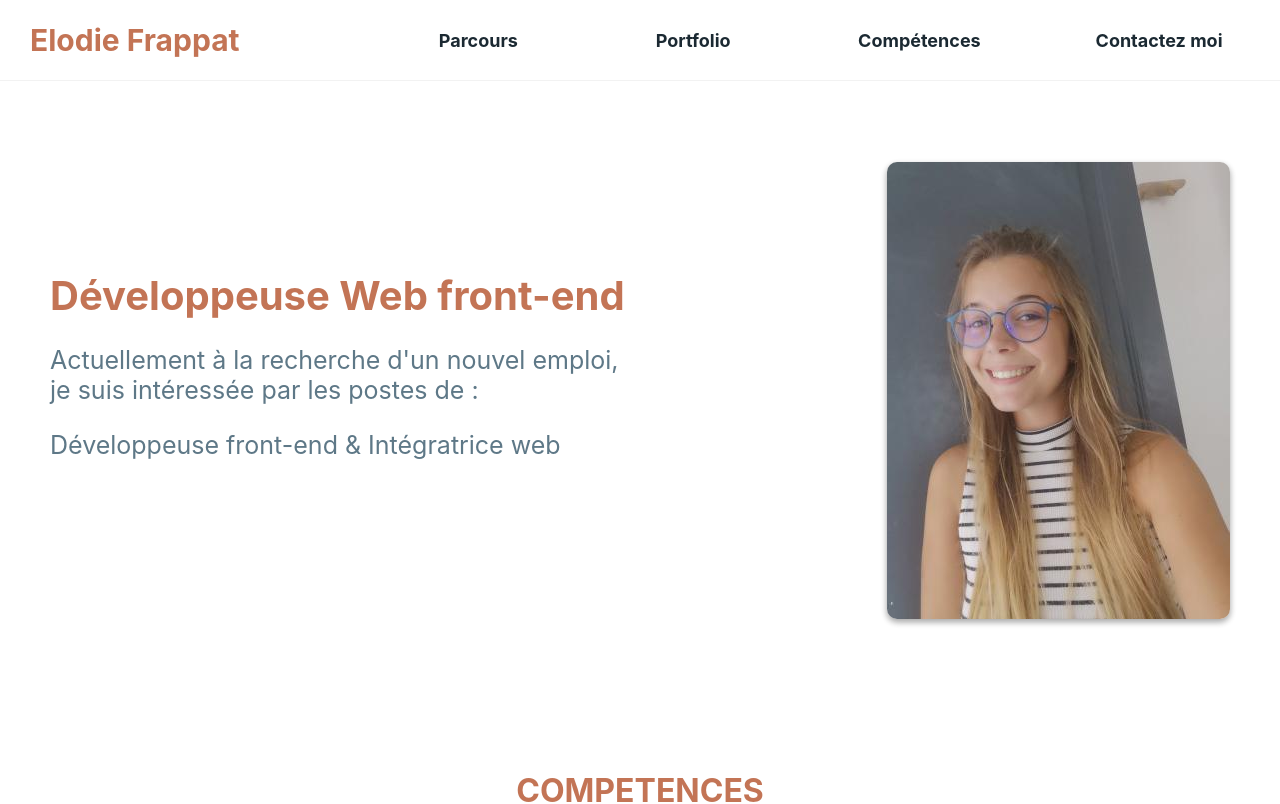
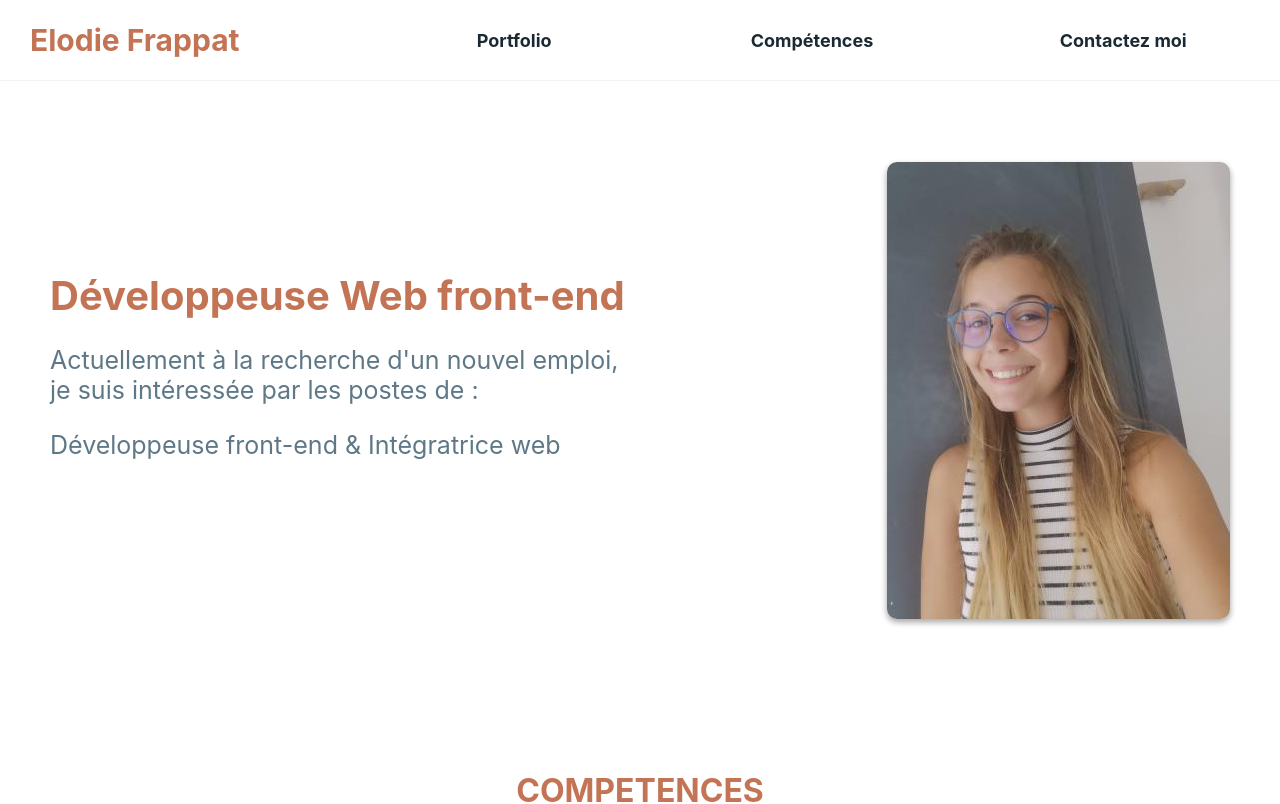
Before and after one commit to Zubiik/curiculum_vitae, a React (Create React App) app: page / in a window 1280 px wide. Shown: the top 804 px of the page. Built offline with nearby package versions, Linux system fonts and the light colour scheme.

Commit message:
fix : useless button

```diff
--- a/src/Navigation/index.js
+++ b/src/Navigation/index.js
@@ -12,9 +12,9 @@ function Navigation() {
       </TitleCustom>
       <ButtonsSection>
 
-        <NavButton >
+        {/* <NavButton >
           <a href="#parcours"><p>Parcours</p></a>
-        </NavButton>
+        </NavButton> */}
 
         <NavButton>
           <a href="#portfolio"><p>Portfolio</p></a>
```
